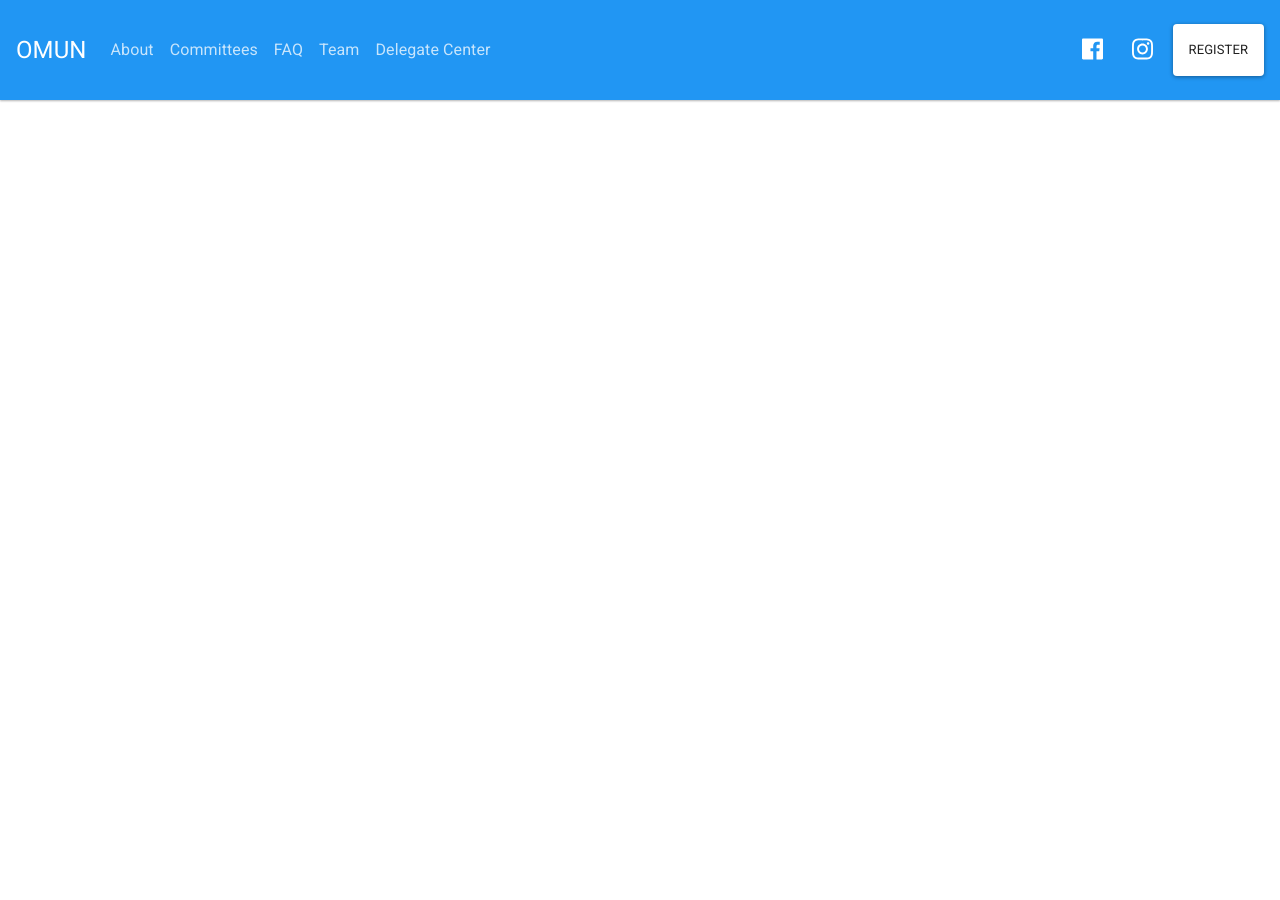
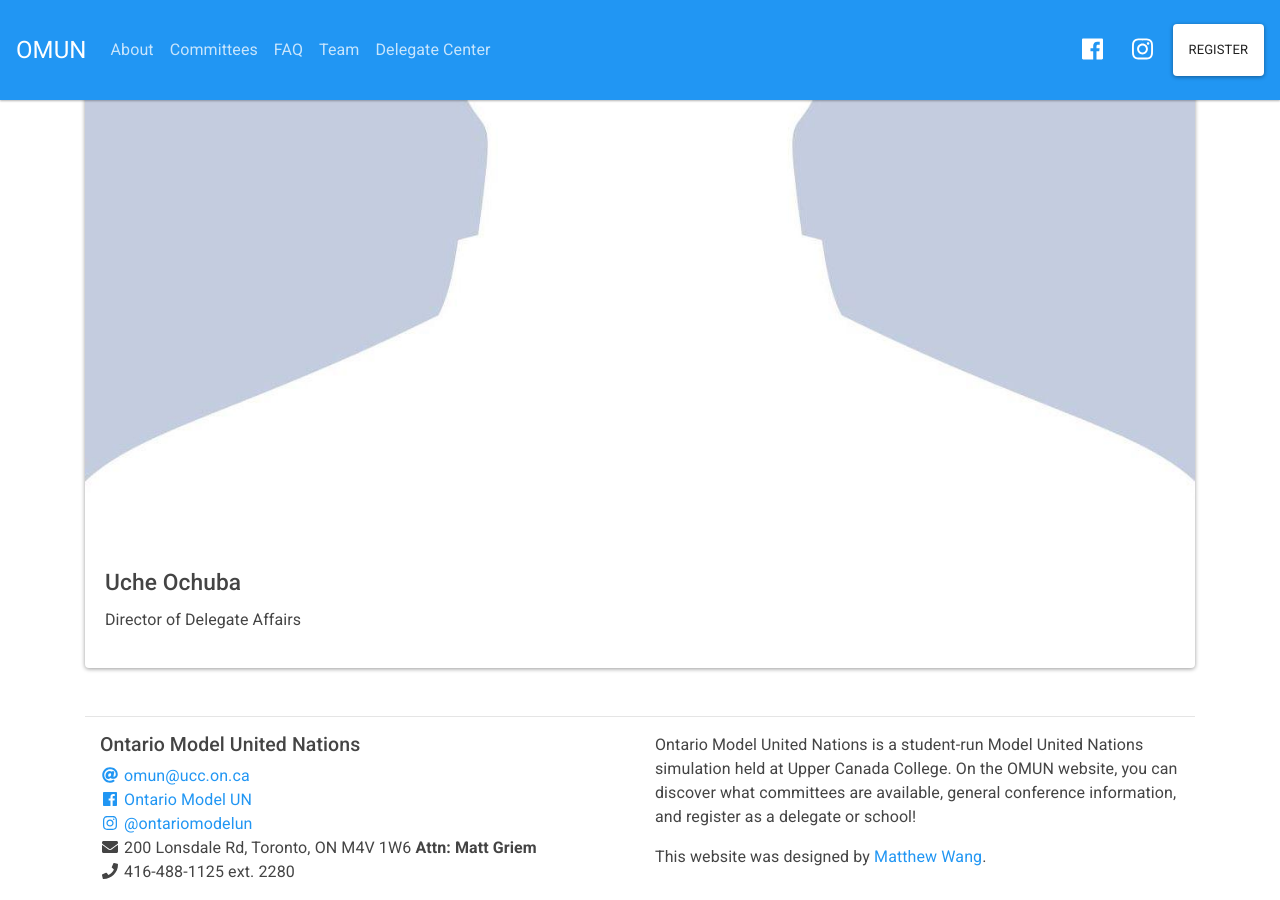
Before and after one commit to malsf21/omun.ca, a Jekyll site: the page built from team.html, in a window 1280 px wide and 900 px high, scrolled down 3002 px. Built offline with Jekyll 4.4.1, drawn with Linux system fonts in a browser that asks for light colours.

Commit message:
adds uche to website

```diff
--- a/_data/staff.yml
+++ b/_data/staff.yml
@@ -72,3 +72,6 @@ dusgexternal:
   role: "Deputy USG External Affairs"
   name: "Gaurav Dogra"
   photo: "gdogra.jpg"
+ddaffairs:
+  role: "Director of Delegate Affairs"
+  name: "Uche Ochuba"
```
